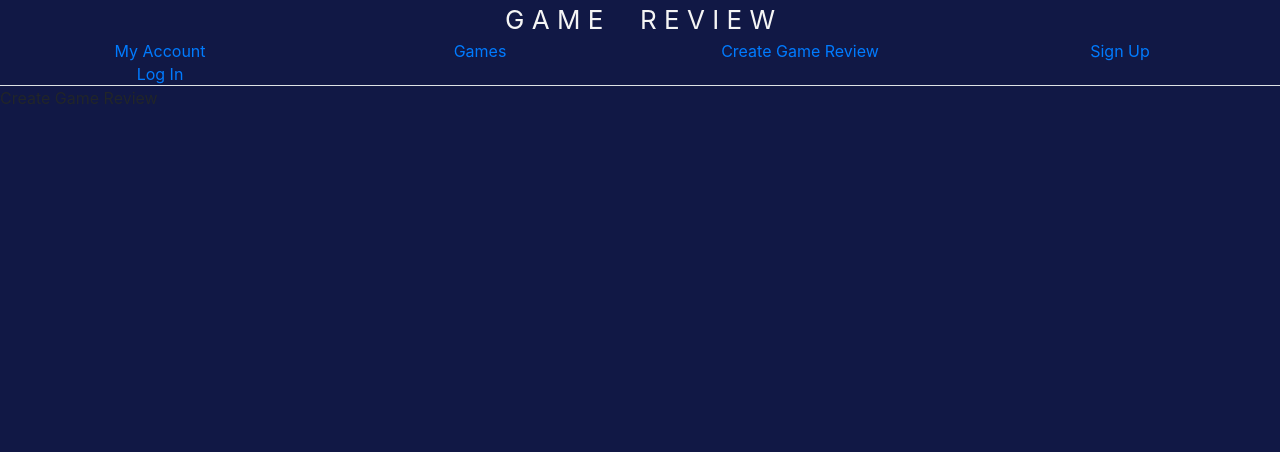
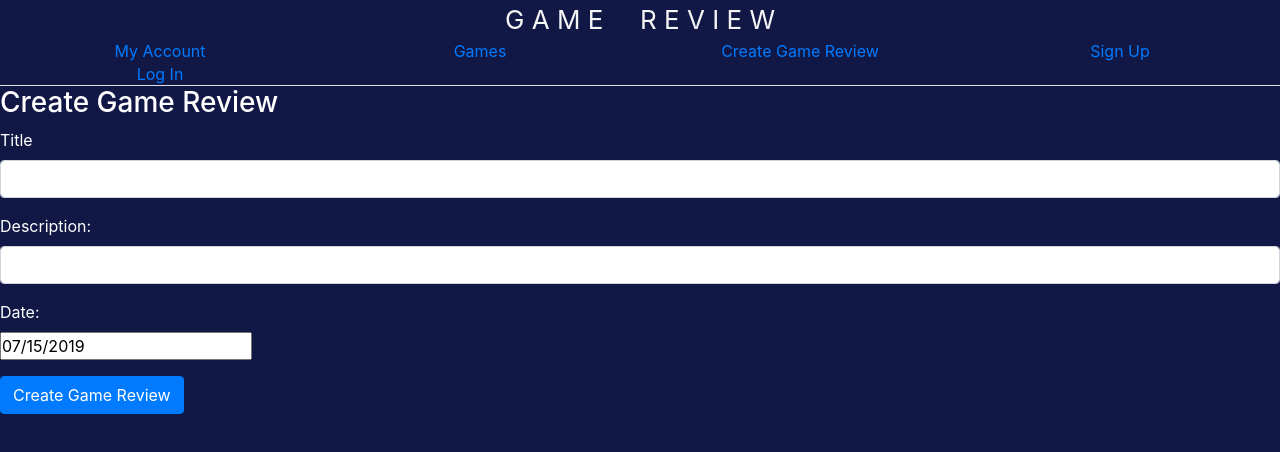
Before and after one commit to code-v1/Game-Review, a React (Create React App) app: page /create in a window 1280 px wide. Shown: the top 452 px of the page. Built offline with nearby package versions, Linux system fonts and the light colour scheme.

Commit message:
game creation

```diff
--- /dev/null
+++ b/src/components/CreateGame/CreateGame.css
@@ -0,0 +1,8 @@
+.form-group {
+
+    color: white;
+}
+
+h3 {
+    color: white;
+}
--- a/src/components/CreateGame/CreateGame.jsx
+++ b/src/components/CreateGame/CreateGame.jsx
@@ -1,12 +1,120 @@
 import React, {Component} from 'react';
+import DatePicker from 'react-datepicker';
+import axios from 'axios';
+import 'react-datepicker/dist/react-datepicker.css';
+import './CreateGame.css';
+
 
 export default class CreateGame extends Component {
+    constructor(props) {
+        super(props);
+
+        this.onChangeTitle = this.onChangeTitle.bind(this);
+        this.onChangeDescription = this.onChangeDescription.bind(this);
+        this.onChangeDate = this.onChangeDate.bind(this);
+        this.onSubmit = this.onSubmit.bind(this);
+
+        this.state = {
+            title: '',
+            description: '',
+            date: new Date()
+
+        }
+    }
+
+    // componentDidMount() {
+    //     axios.get('http://localhost:3000/games/')
+    //         .then(response => {
+    //             if (response.data.length > 0) {
+    //                 this.setState({
+
+    //                 })
+    //             }
+    //         })
+
+    //     })
+    // }
+
+    onChangeTitle(e) {
+        this.setState({
+            title: e.target.value
+        });
+    }
+
+    onChangeDescription(e) {
+        this.setState({
+            description: e.target.value
+        });
+    }
+
+    onChangeDate(date) {
+        this.setState({
+            date: date
+        });
+    }
+
+    onSubmit(e) {
+        e.preventDefault();
+
+        const game = {
+            title: this.state.title,
+            description: this.state.description,
+            date: this.state.date
+
+        }
+        console.log(game);
+
+        axios.post('http://localhost:3001/games/add', game)
+        .then(res => console.log(res.data));
+
+        this.setState({
+            title:'',
+            description:'',
+            date: ''
+        })
+
+        // window.location = '/GamesList';
+    }
     render()
 {
             return (
             <div>
-                <p>Create Game Review </p>
-            </div>
+      <h3>Create Game Review</h3>
+      <form onSubmit={this.onSubmit}>
+        <div className="form-group">
+          <label>Title</label>
+          <input type='text'
+                required
+                className='form-control'
+                value={this.state.title}
+                onChange={this.onChangeTitle}
+          />
+
+        </div>
+        <div className="form-group">
+          <label>Description: </label>
+          <input  type="text"
+              required
+              className="form-control"
+              value={this.state.description}
+              onChange={this.onChangeDescription}
+              />
+        </div>
+        <div className="form-group">
+          <label>Date: </label>
+          <div>
+            <DatePicker
+              selected={this.state.date}
+              onChange={this.onChangeDate}
+            />
+          </div>
+        </div>
+
+        <div className="form-group">
+          <input type="submit" value="Create Game Review" className="btn btn-primary" />
+        </div>
+      </form>
+    </div>
         )
 };
 };
```
